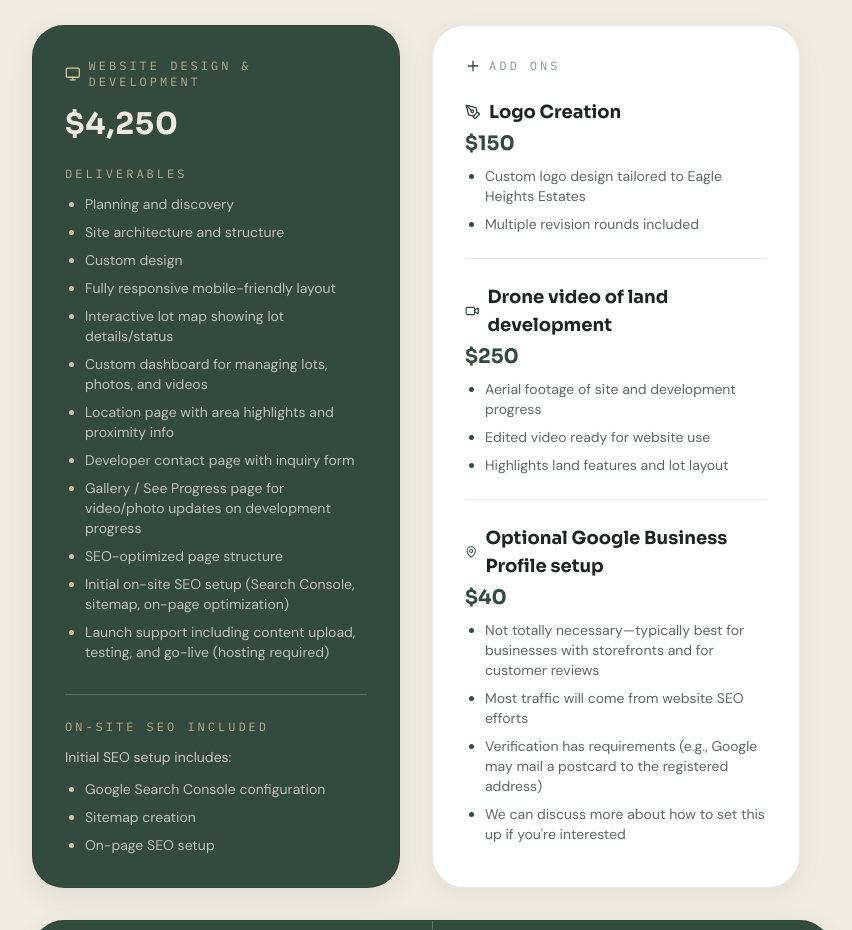
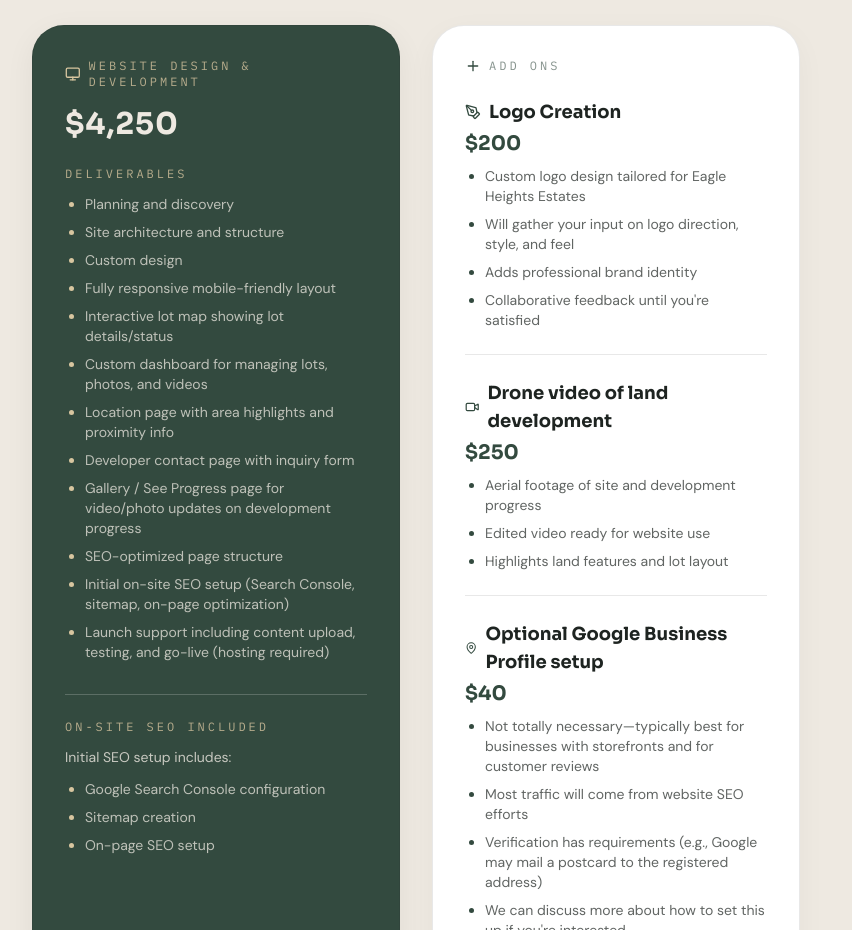
Before and after one commit to wcorman/Eagle_heights_Estates_Proposal, a React (Vite) app: page / in a window 1280 px wide. Shown: the part 5820-6750 px from the top of the page, without its empty margins (352-1204 px from the left). Built offline with nearby package versions, Linux system fonts and the light colour scheme.

Commit message:
add content points

```diff
--- a/src/components/ProposalDetails.jsx
+++ b/src/components/ProposalDetails.jsx
@@ -149,10 +149,12 @@ export default function ProposalDetails() {
                     <PenTool size={16} className="text-primary" />
                     Logo Creation
                   </p>
-                  <p className="font-heading text-xl font-bold text-primary mb-2">$150</p>
+                  <p className="font-heading text-xl font-bold text-primary mb-2">$200</p>
                   <ul className="space-y-2 font-body text-dark/70 text-sm pl-5 list-disc marker:text-primary">
-                    <li>Custom logo design tailored to Eagle Heights Estates</li>
-                    <li>Multiple revision rounds included</li>
+                    <li>Custom logo design tailored for Eagle Heights Estates</li>
+                    <li>Will gather your input on logo direction, style, and feel</li>
+                    <li>Adds professional brand identity</li>
+                    <li>Collaborative feedback until you're satisfied</li>
                   </ul>
                 </div>
                 <div className="pt-6 border-t border-dark/10">
```
